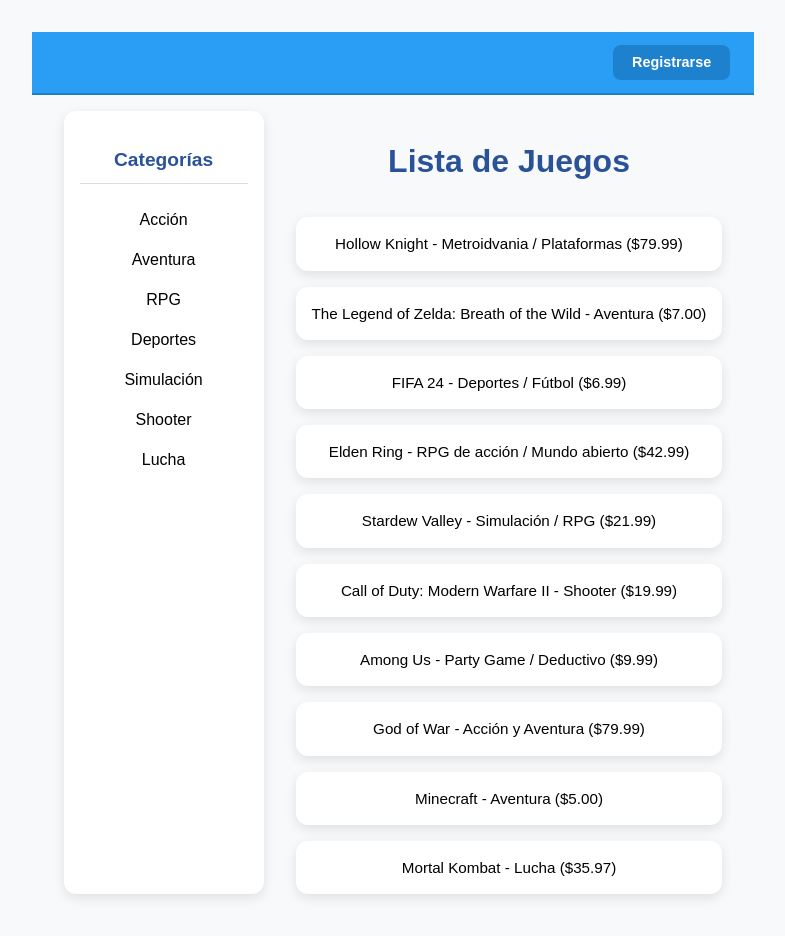
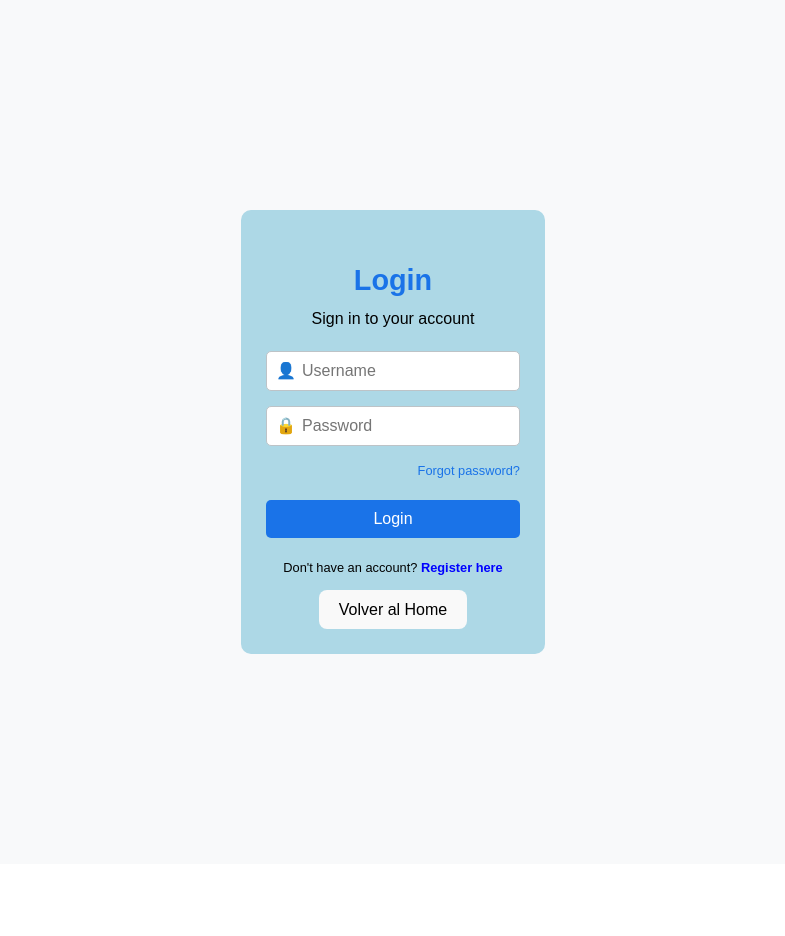
Before and after one commit to thomasteagua123/GameMarket, a React (Vite) app in the folder game-market/: page /login in a window 1280 px wide. Shown: the top 936 px of the page, without its empty margins (247-1032 px from the left). After the commit the page ends 864 px from the top, so only its background shows below. Built offline with nearby package versions, Linux system fonts and the light colour scheme; no server answers.

Commit message:
Hice el redireccionamiento del btn de register para que pueda ir a login y una vez logeado vuelca al home

```diff
--- a/game-market/package.json
+++ b/game-market/package.json
@@ -11,7 +11,8 @@
   },
   "dependencies": {
     "react": "^19.1.1",
-    "react-dom": "^19.1.1"
+    "react-dom": "^19.1.1",
+    "react-router-dom": "^7.8.2"
   },
   "devDependencies": {
     "@eslint/js": "^9.33.0",
--- a/game-market/src/App.jsx
+++ b/game-market/src/App.jsx
@@ -1,19 +1,20 @@
-// import { Games } from './components/Games'
-import './App.css'
-import  Login  from './components/Login/Login'
-import { Plataformas } from './components/Platform'
-import { Home } from './components/Home/Home'
-
-
+import "./App.css";
+import { BrowserRouter as Router, Routes, Route } from "react-router-dom";
+import Login from "./components/Login/Login";
+import { Plataformas } from "./components/Platform";
+import { Home } from "./components/Home/Home";
 
 function App() {
-
   return (
-    <>
-     {/* <Login/> */}
-     <Home/>
-    </>
-  )
+    <Router>
+      <Routes>
+        <Route path="/" element={<Home />} /> {/* Página principal */}
+        <Route path="/login" element={<Login />} /> {/* Página de Login */}
+        <Route path="/plataformas" element={<Plataformas />} />{" "}
+        {/* Ejemplo otra ruta */}
+      </Routes>
+    </Router>
+  );
 }
 
-export default App
+export default App;
--- a/game-market/src/components/Home/Home.jsx
+++ b/game-market/src/components/Home/Home.jsx
@@ -1,11 +1,13 @@
 import { useEffect, useState } from "react";
-import './home.css'
+import { useNavigate } from "react-router-dom"; // 👈 importar navigate
+import "./home.css";
 
 export function Home() {
   const [games, setGames] = useState([]);
+  const navigate = useNavigate(); // 👈 hook para navegar
 
   useEffect(() => {
-  fetch("http://127.0.0.1:5000/api/games")  // ruta de Flask
+    fetch("http://127.0.0.1:5000/api/games") // ruta de Flask
       .then((res) => res.json())
       .then((data) => setGames(data))
       .catch((err) => console.error(err));
@@ -14,8 +16,14 @@
   return (
     <div>
       <header className="header">
-  <button className="register-btn">Registrarse</button>
+        <button
+          className="register-btn"
+          onClick={() => navigate("/login")} // 👈 redirige al login
+        >
+          Registrarse
+        </button>
       </header>
+
       <div className="catalogo">
         <aside className="sidebar">
           <h3>Categorías</h3>
--- a/game-market/src/components/Login/Login.jsx
+++ b/game-market/src/components/Login/Login.jsx
@@ -1,15 +1,18 @@
-import React, { useState } from 'react';
-import './Login.css'
+import React, { useState } from "react";
+import { useNavigate } from "react-router-dom"; // 👈 importar
+import "./Login.css";
 
 function Login() {
   const [email, setEmail] = useState("");
   const [password, setPassword] = useState("");
   const [message, setMessage] = useState("");
+  const navigate = useNavigate(); // 👈 inicializar navigate
 
   const handleLogin = (e) => {
     e.preventDefault();
-    if (email === 'admin123@gmail.com' && password === '1234') {
-      setMessage("¡login exitoso!");
+    if (email === "admin123@gmail.com" && password === "1234") {
+      setMessage("¡Login exitoso!");
+      setTimeout(() => navigate("/"), 1500); // 👈 vuelve al Home después de loguear
     } else {
       setMessage("Usuario o contraseña incorrectos");
     }
@@ -44,15 +47,38 @@
             />
           </div>
 
-          <a href="#" className="forgot-password">Forgot password?</a>
+          <a
+            onClick={() => navigate("/forgot-password")} // 👈 podrías armar esta ruta después
+            className="forgot-password"
+            style={{ cursor: "pointer" }}
+          >
+            Forgot password?
+          </a>
 
-          <button type="submit" className="login-button">Login</button>
+          <button type="submit" className="login-button">
+            Login
+          </button>
 
           {message && <p>{message}</p>}
 
           <p className="register-text">
-            Don't have an account? <a href="#" className="register-link">Register here</a>
+            Don't have an account?{" "}
+            <span
+              onClick={() => navigate("/register")} // 👈 lleva a un Register (futuro)
+              className="register-link"
+              style={{ cursor: "pointer", color: "blue" }}
+            >
+              Register here
+            </span>
           </p>
+
+          <button
+            type="button"
+            className="back-button"
+            onClick={() => navigate("/")} // 👈 volver al Home
+          >
+            Volver al Home
+          </button>
         </form>
       </div>
     </div>
```
Also changed, not shown: 1 other file (tests, documents, lock files or other folders). Lines whose indentation alone changed are shown as unchanged.
